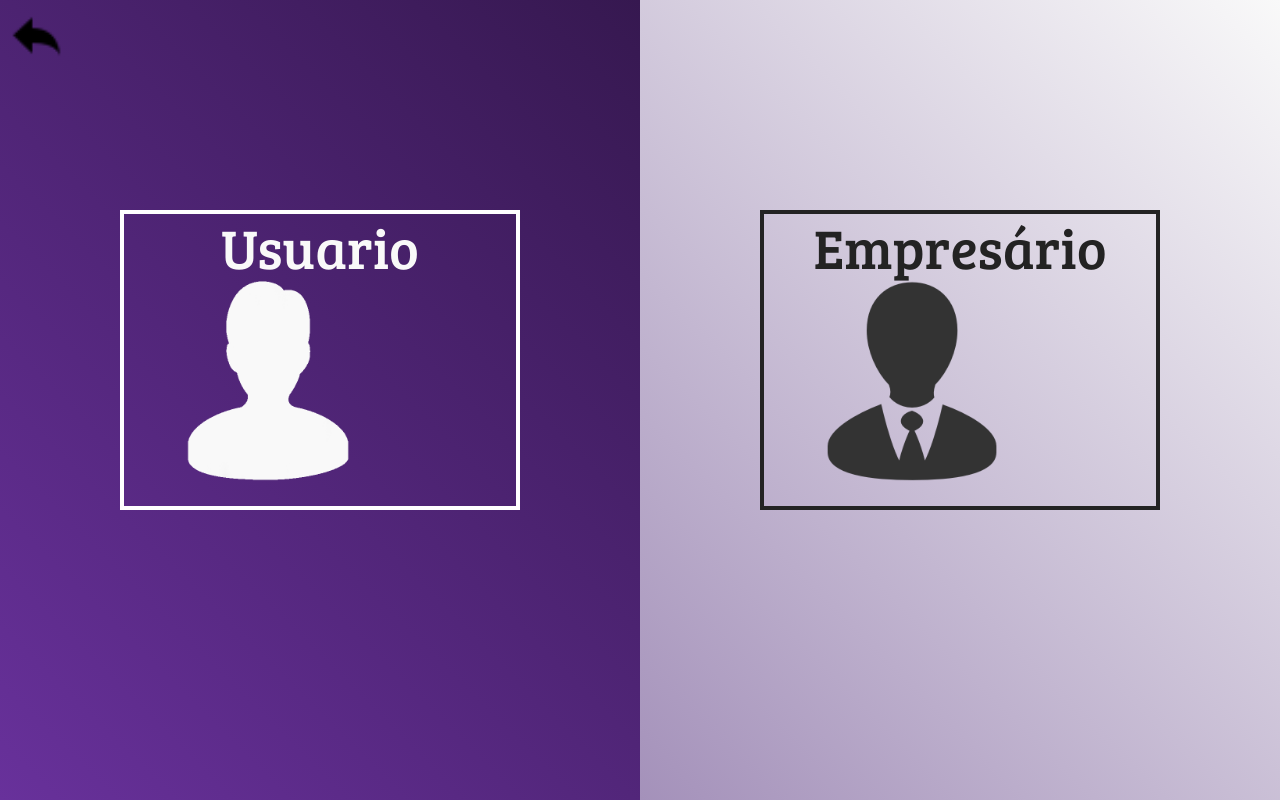
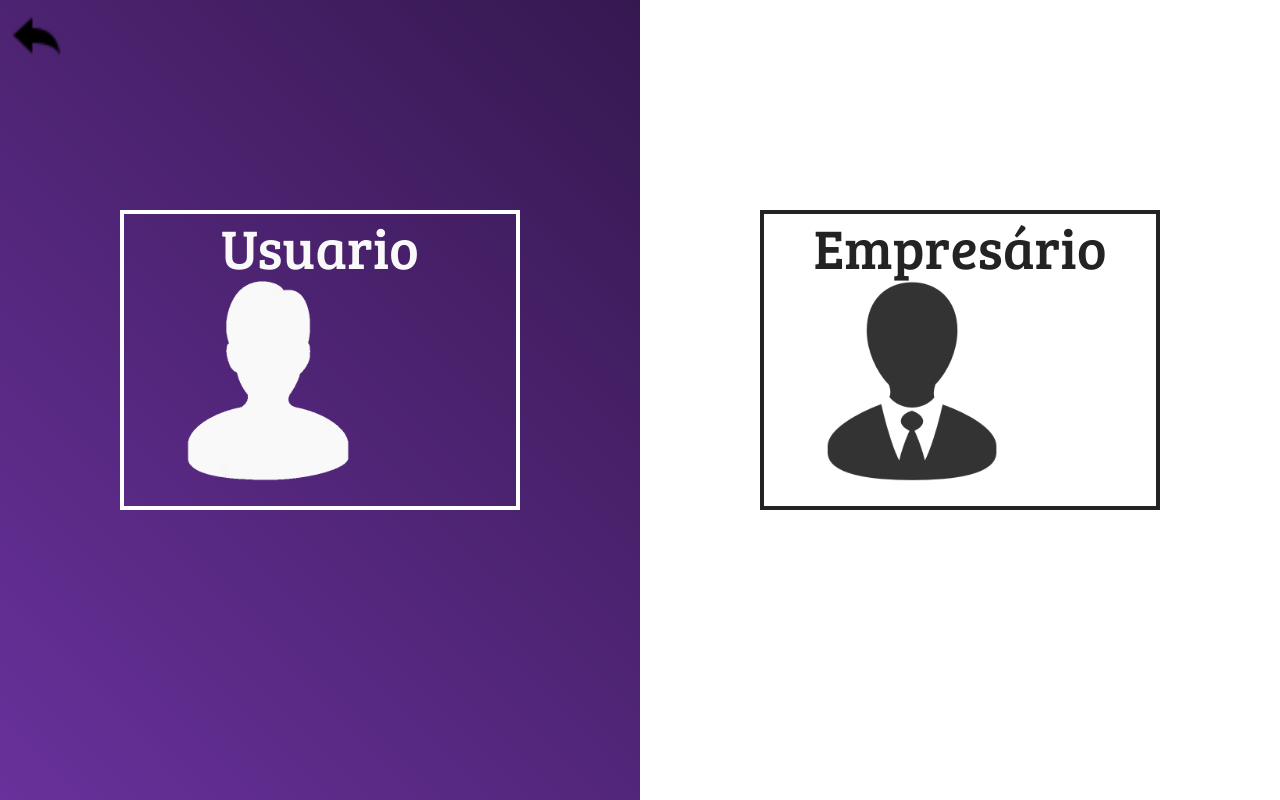
Before and after one commit to rickster1313/FinderFox, a PHP site: page /cadastro in a window 1280 px wide. Run offline with PHP 8.4, Linux system fonts and the light colour scheme; data comes from the database, SQL or seed files in the repository.

Commit message:
blablabalhf

```diff
--- a/assets/js/cadastro.js
+++ b/assets/js/cadastro.js
@@ -106,10 +106,13 @@ var $j = jQuery.noConflict();
 
 				if(!email_stats){
 					$j("#novo_user .email").focus();
+					$j("#novo_user .email").css("border-color", "#ff0000");
 				}else if(!telefone_stats){
 					$j("#novo_user .telefone").focus();
+					$j("#novo_user .telefone").css("border-color", "#ff0000");
 				}else if(!cpf_cnpj_stats){
 					$j("#novo_user .cpf_cnpj").focus();
+					$j("#novo_user .cpf_cnpj").css("border-color", "#ff0000");
 				}else if(!senha_stats){
 					$j("#novo_user .senha_confirm").focus();
 				}else{
@@ -225,13 +228,17 @@ var $j = jQuery.noConflict();
 
 				if(!email_stats2){
 					$j("#novo_empre .email").focus();
+					$j("#novo_empre .email").css("border-color", '#ff0000');
 					alert(email_stats2);
 				}else if(!telefone_stats2){
 					$j("#novo_empre .telefone").focus();
+					$j("#novo_empre .telefone").css("border-color", '#ff0000');
 				}else if(!cpf_cnpj_stats2){
 					$j("#novo_empre .cpf_cnpj").focus();
+					$j("#novo_empre .cpf_cnpj").css("border-color", '#ff0000');
 				}else if(!senha_stats2){
 					$j("#novo_empre .senha_confirm").focus();
+					$j("#novo_empre .senha_confirm").css("border-color", '#ff0000');
 				}else if(!endereco_stats){
 					$j("#CEP").focus();
 				}else{
--- a/views/cadastro.php
+++ b/views/cadastro.php
@@ -59,7 +59,7 @@
             }
 
             .direita{
-                background: linear-gradient(45deg, #A491BA, #F9F9F9);
+                background: #fff;
                 position: absolute;
                 right: 0px;
                 width: 50%;
@@ -160,6 +160,19 @@
                 font-size: 29px;
                 padding: 15px;
                 margin-left: 1100px;
+            }
+
+            input[type=text]:focus{
+                box-shadow: none;
+                border-color: #fff;
+            }
+            input[type=email]:focus{
+                box-shadow: none;
+                border-color: #fff;
+            }
+            input[type=password]:focus{
+                box-shadow: none;
+                border-color: #fff;
             }
 
 
@@ -269,7 +282,7 @@
                             </div>
 
                             <div class="form-group slideInRight animated">
-                                <label class="" style="font-size: 20px;">e-mail</label> <input class="email form-control" type="e-mail" name="email_txt" required="required" style="outline: none;background:transparent; border-radius: 15px; border: 2px solid #fff;"><br>
+                                <label class="" style="font-size: 20px;">e-mail</label> <input class="email form-control" type="email" name="email_txt" required="required" style="outline: none;background:transparent; border-radius: 15px; border: 2px solid #fff;"><br>
                             </div>
 
                             <div class="form-group slideInLeft animated">
--- a/views/empresario.php
+++ b/views/empresario.php
@@ -65,7 +65,7 @@
                 font-size: 15px;
             }
             body{
-                background-color: #dfcdef;
+                background-color: #fff;
                 font-family: 'Bree Serif', serif;
             }
             input[type='file'] {
@@ -161,7 +161,7 @@
 
             <div id="main">
 
-                <div class="w3-black" style="width: 100%; background: linear-gradient(45deg, #68319b , #A491BA) ">
+                <div class="" style="width: 100%; background: #68319b">
                     <button id="openNav" style="outline-style: none; background-color: #68319b;" class="w3-button w3-xlarge sla">&#9776;</button>
                     <a  href="<?php echo BASE_URL ?>login/deslogar" style="width: 30px; margin-top: 4px; float: right; margin-right: 39px;margin-left: 20px; text-align: center;text-decoration: none;color:black"> <!-- Tinha o id="btn_sair" -->
                         <img src="<?php echo BASE_URL; ?>assets/images/signout_106525.png" width="30"> Sair
--- a/views/home.php
+++ b/views/home.php
@@ -188,7 +188,7 @@
 
             </header>
 
-            <div class="main" style="background: linear-gradient(45deg, #A491BA, #CFC1DE)">
+            <div class="main" style="background: #fff;">
 
                 <div class="form">
                     <?php
```
